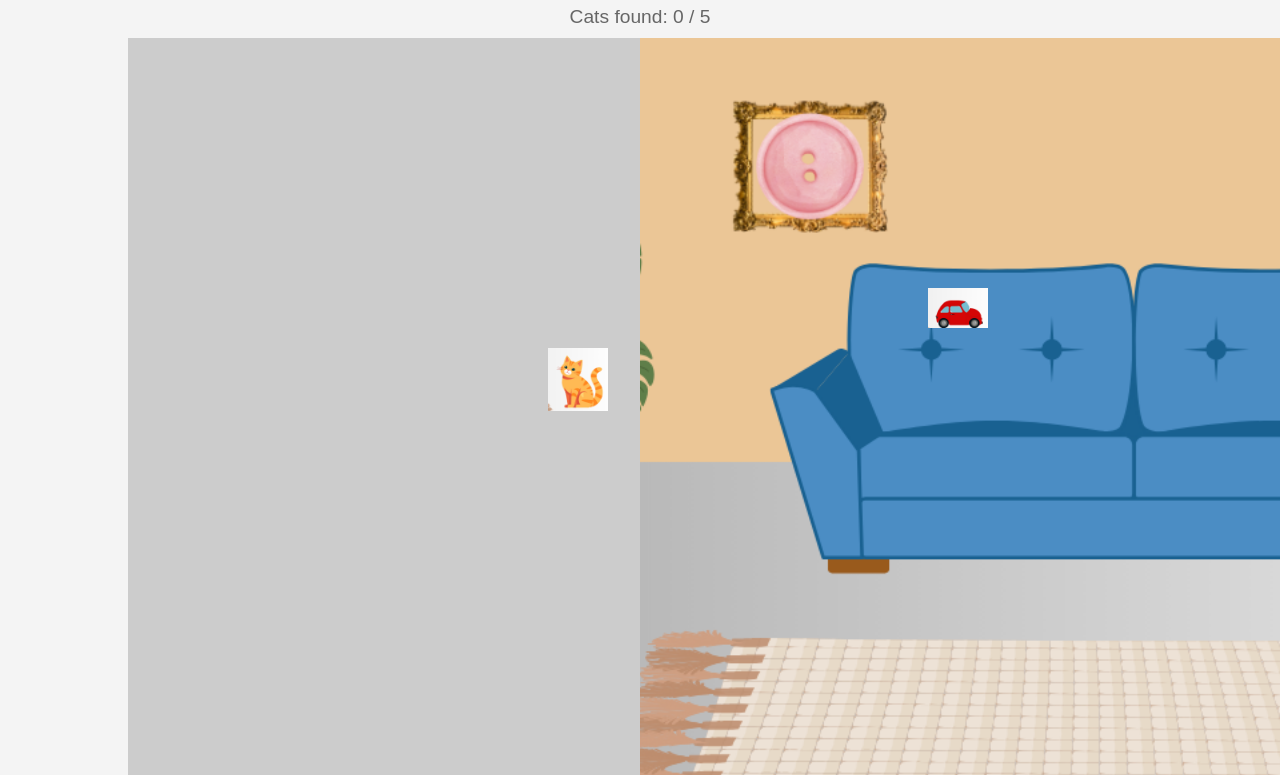
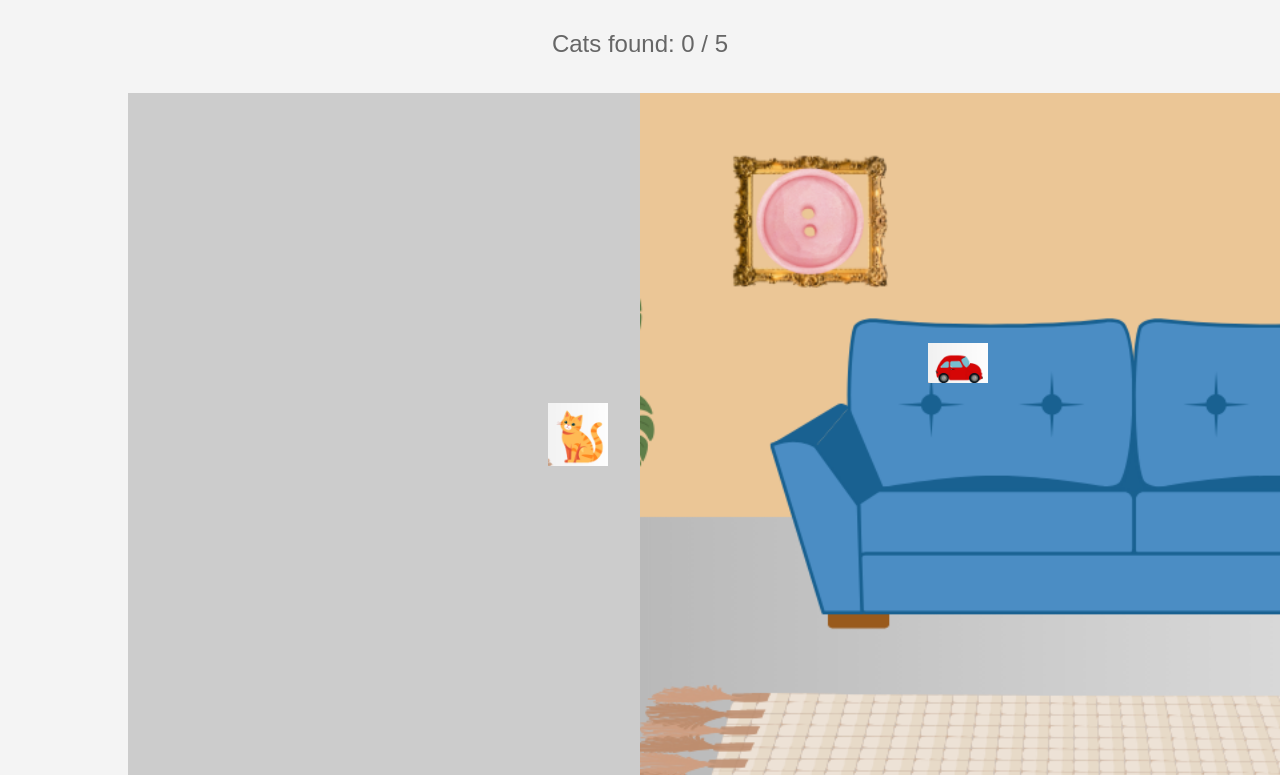
Before and after one commit to TayyabAfzal101/Cat3, a plain HTML site: page index.html in a window 1280 px wide. Shown: the part 68-843 px from the top of the page. Drawn offline with Linux system fonts and the light colour scheme.

Commit message:
Update style.css

```diff
--- a/style.css
+++ b/style.css
@@ -4,6 +4,9 @@ body {
   text-align: center;
   margin: 0;
   padding: 0;
+  display: flex;
+  flex-direction: column;
+  align-items: center;
 }
 
 h1 {
@@ -13,8 +16,8 @@ h1 {
 }
 
 #score {
-  font-size: 1.2rem;
-  margin-bottom: 10px;
+  font-size: 1.5rem;
+  margin-bottom: 15px;
   color: #666;
 }
 
@@ -22,8 +25,8 @@ h1 {
   position: relative;
   width: 1024px;
   height: 1024px;
-  margin: 0 auto;
   background: #ccc;
+  margin-top: 20px;
 }
 
 #background {
```
